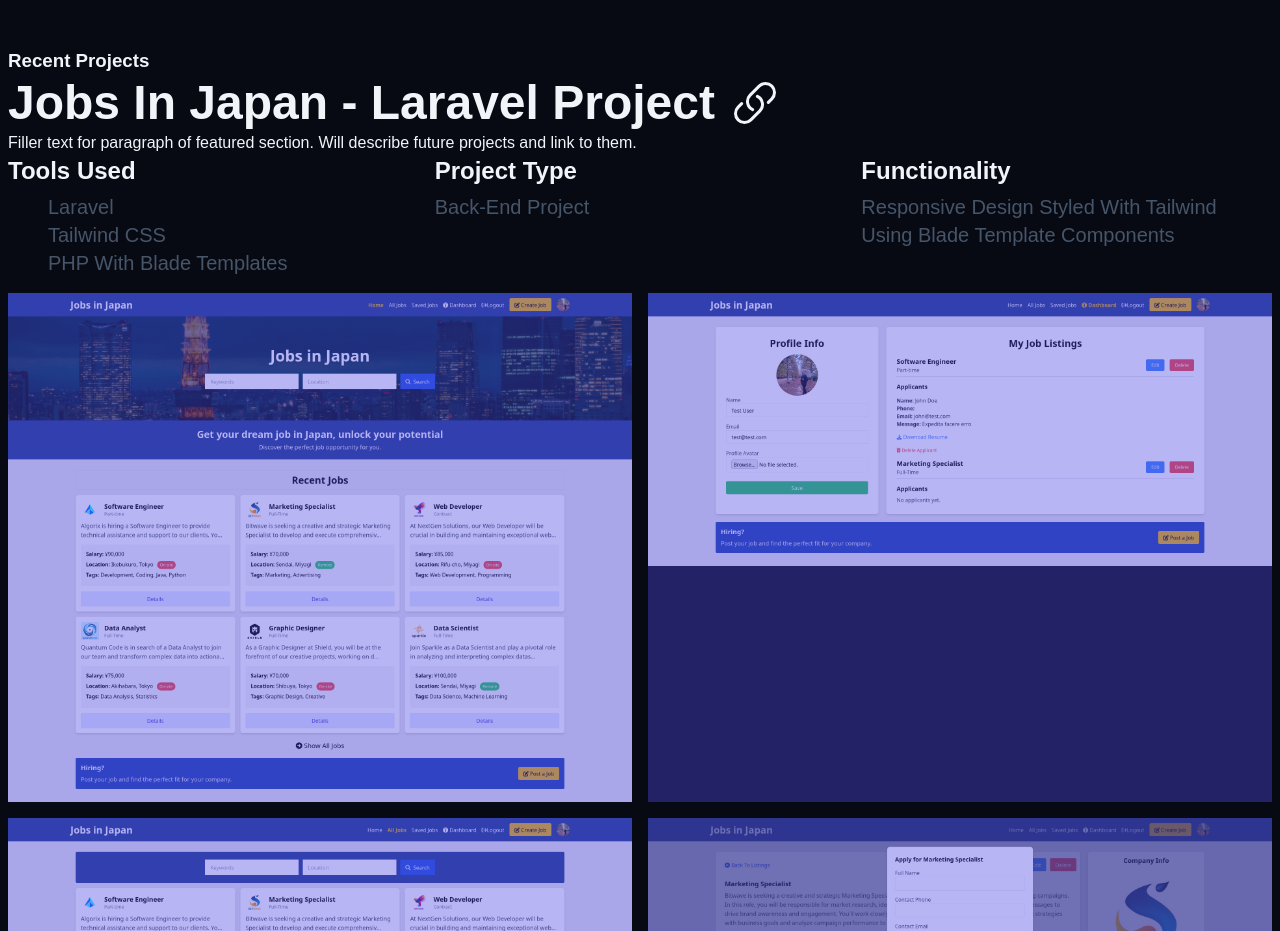
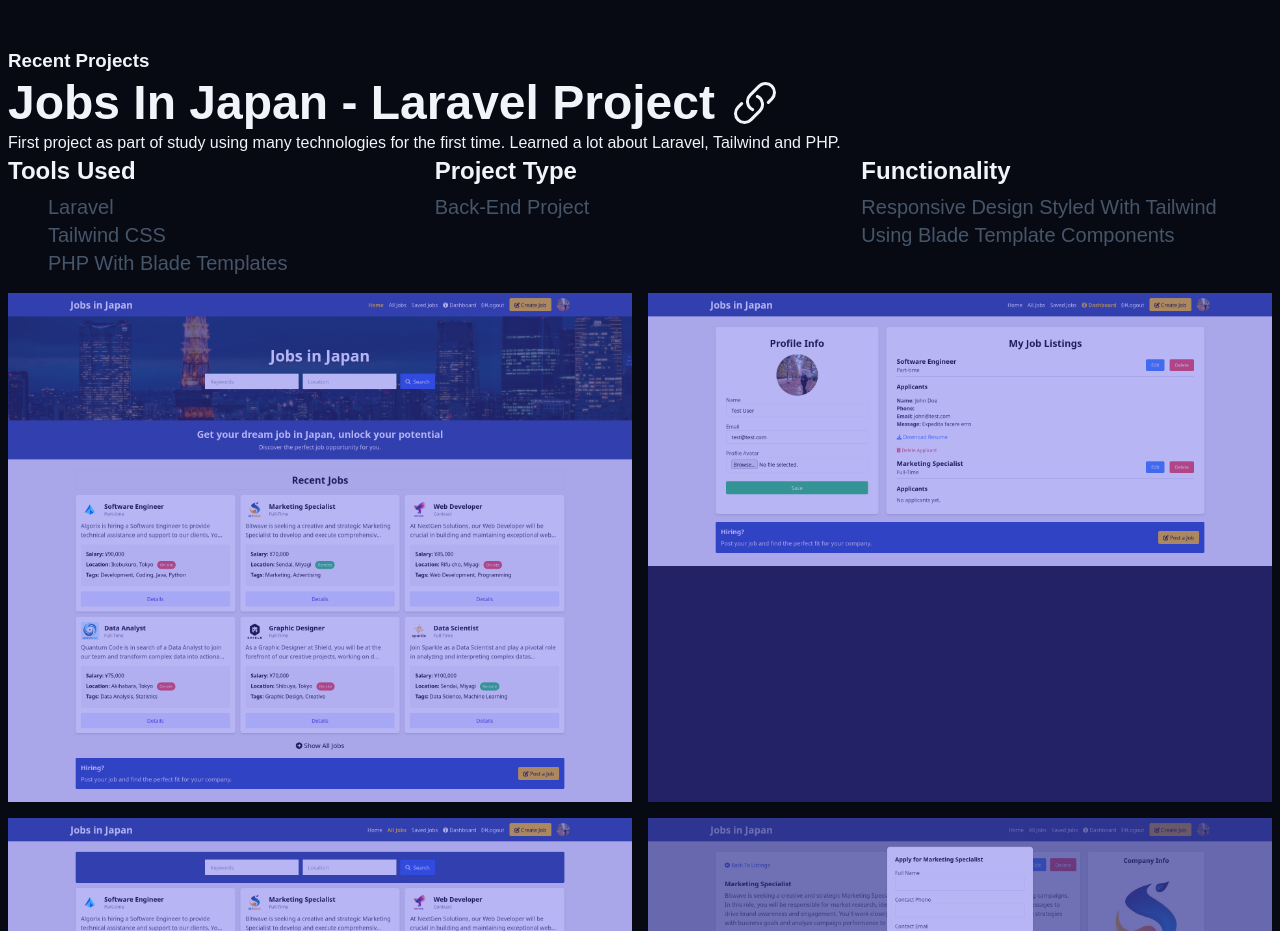
Before and after one commit to gregmjsco/portfolio, a website built with Vite: page index.html in a window 1280 px wide. Shown: the part 1600-2531 px from the top of the page. Built offline with nearby package versions, Linux system fonts and the light colour scheme; a web font is replaced by a local one.

Commit message:
Fix email href in contact section

```diff
--- a/index.html
+++ b/index.html
@@ -164,8 +164,8 @@
       </a>
     </div>
     <p>
-      Filler text for paragraph of featured section. Will describe future
-      projects and link to them.
+      First project as part of study using many technologies for the first time.
+      Learned a lot about Laravel, Tailwind and PHP.
     </p>
     <div id="featured" class="featured__info-container">
       <div>
@@ -219,7 +219,7 @@
     <h2 class="contact__title">Contact</h2>
     <p class="contact__description">For inquiries click the below button</p>
     <a
-      href="mailto:gregmjsco@gmail.com"
+      href="mailto:gregmj.sco@gmail.com"
       target="_blank"
       class="contact__btn btn"
       >Email me</a
```
